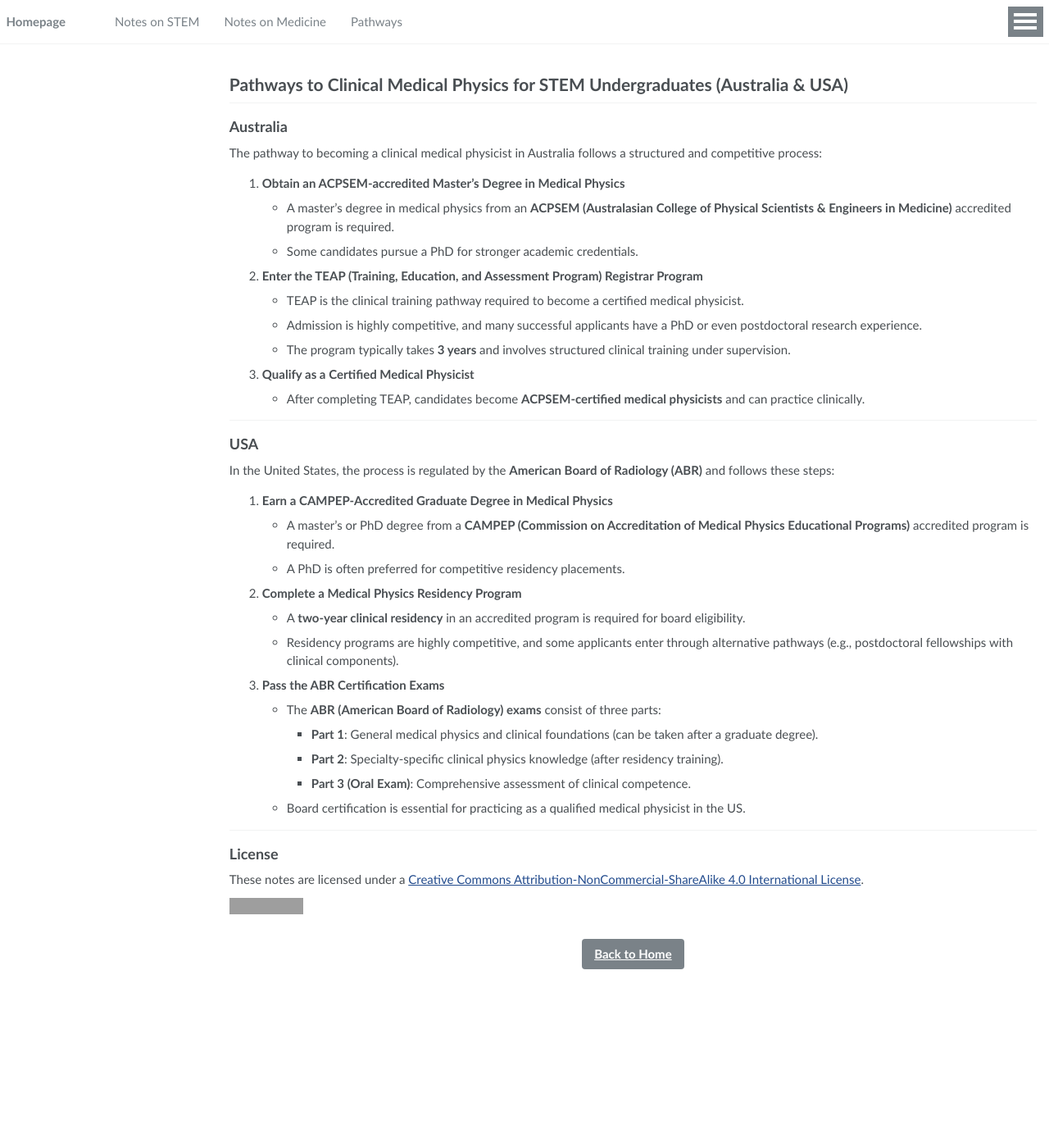
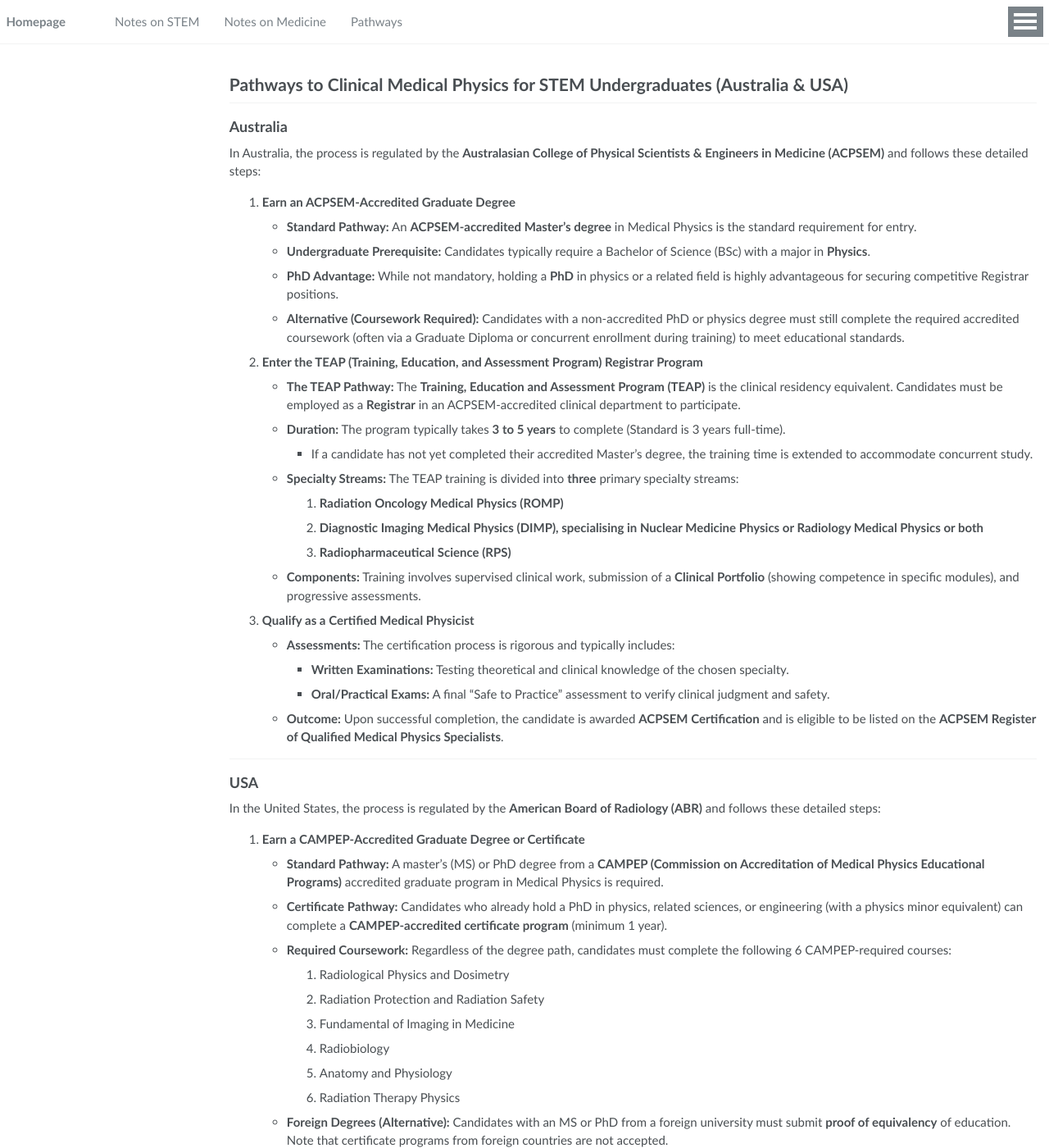
Before and after one commit to Louis-QiuyuLu/Louis-QiuyuLu.github.io, a Jekyll site: the page built from _pages/pathways.md, in a window 1280 px wide and 1400 px high. Shown: the whole window at 82% size. Built offline with Jekyll 4.4.1, drawn with Linux system fonts in a browser that asks for light colours; some of the changed text lies outside the part shown; grey boxes are pictures that could not be loaded.

Commit message:
Update pathways.md

```diff
--- a/_pages/pathways.md
+++ b/_pages/pathways.md
@@ -11,40 +11,61 @@ author_profile: false
 
 ## Australia
 
-The pathway to becoming a clinical medical physicist in Australia follows a structured and competitive process:
+In Australia, the process is regulated by the **Australasian College of Physical Scientists & Engineers in Medicine (ACPSEM)** and follows these detailed steps:
 
-1. **Obtain an ACPSEM-accredited Master's Degree in Medical Physics**
-   - A master's degree in medical physics from an **ACPSEM (Australasian College of Physical Scientists & Engineers in Medicine)** accredited program is required.
-   - Some candidates pursue a PhD for stronger academic credentials.
+1. **Earn an ACPSEM-Accredited Graduate Degree**
+    * **Standard Pathway:** An **ACPSEM-accredited Master's degree** in Medical Physics is the standard requirement for entry.
+    * **Undergraduate Prerequisite:** Candidates typically require a Bachelor of Science (BSc) with a major in **Physics**.
+    * **PhD Advantage:** While not mandatory, holding a **PhD** in physics or a related field is highly advantageous for securing competitive Registrar positions.
+    * **Alternative (Coursework Required):** Candidates with a non-accredited PhD or physics degree must still complete the required accredited coursework (often via a Graduate Diploma or concurrent enrollment during training) to meet educational standards.
 
 2. **Enter the TEAP (Training, Education, and Assessment Program) Registrar Program**
-   - TEAP is the clinical training pathway required to become a certified medical physicist.
-   - Admission is highly competitive, and many successful applicants have a PhD or even postdoctoral research experience.
-   - The program typically takes **3 years** and involves structured clinical training under supervision.
+    * **The TEAP Pathway:** The **Training, Education and Assessment Program (TEAP)** is the clinical residency equivalent. Candidates must be employed as a **Registrar** in an ACPSEM-accredited clinical department to participate.
+    * **Duration:** The program typically takes **3 to 5 years** to complete (Standard is 3 years full-time).
+        * If a candidate has not yet completed their accredited Master's degree, the training time is extended to accommodate concurrent study.
+    * **Specialty Streams:** The TEAP training is divided into **three** primary specialty streams:
+        1.  **Radiation Oncology Medical Physics (ROMP)**
+        2.  **Diagnostic Imaging Medical Physics (DIMP), specialising in Nuclear Medicine Physics or Radiology Medical Physics or both**
+        3.  **Radiopharmaceutical Science (RPS)**
+    * **Components:** Training involves supervised clinical work, submission of a **Clinical Portfolio** (showing competence in specific modules), and progressive assessments.
 
 3. **Qualify as a Certified Medical Physicist**
-   - After completing TEAP, candidates become **ACPSEM-certified medical physicists** and can practice clinically.
+    * **Assessments:** The certification process is rigorous and typically includes:
+        * **Written Examinations:** Testing theoretical and clinical knowledge of the chosen specialty.
+        * **Oral/Practical Exams:** A final "Safe to Practice" assessment to verify clinical judgment and safety.
+    * **Outcome:** Upon successful completion, the candidate is awarded **ACPSEM Certification** and is eligible to be listed on the **ACPSEM Register of Qualified Medical Physics Specialists**.
 
 ---
 
 ## USA
 
-In the United States, the process is regulated by the **American Board of Radiology (ABR)** and follows these steps:
+In the United States, the process is regulated by the **American Board of Radiology (ABR)** and follows these detailed steps:
 
-1. **Earn a CAMPEP-Accredited Graduate Degree in Medical Physics**
-   - A master's or PhD degree from a **CAMPEP (Commission on Accreditation of Medical Physics Educational Programs)** accredited program is required.
-   - A PhD is often preferred for competitive residency placements.
+1.  **Earn a CAMPEP-Accredited Graduate Degree or Certificate**
+    * **Standard Pathway:** A master's (MS) or PhD degree from a **CAMPEP (Commission on Accreditation of Medical Physics Educational Programs)** accredited graduate program in Medical Physics is required.
+    * **Certificate Pathway:** Candidates who already hold a PhD in physics, related sciences, or engineering (with a physics minor equivalent) can complete a **CAMPEP-accredited certificate program** (minimum 1 year).
+    * **Required Coursework:** Regardless of the degree path, candidates must complete the following 6 CAMPEP-required courses:
+        1.  Radiological Physics and Dosimetry
+        2.  Radiation Protection and Radiation Safety
+        3.  Fundamental of Imaging in Medicine
+        4.  Radiobiology
+        5.  Anatomy and Physiology
+        6.  Radiation Therapy Physics
+    * **Foreign Degrees (Alternative):** Candidates with an MS or PhD from a foreign university must submit **proof of equivalency** of education. Note that certificate programs from foreign countries are not accepted.
+    * *Milestone:* After 2012, candidates from the United States are eligible to take **Part 1** of the ABR examination upon completing these educational requirements.
 
-2. **Complete a Medical Physics Residency Program**
-   - A **two-year clinical residency** in an accredited program is required for board eligibility.
-   - Residency programs are highly competitive, and some applicants enter through alternative pathways (e.g., postdoctoral fellowships with clinical components).
+2.  **Complete a Medical Physics Residency Program**
+    * **Standard Residency:** Completion of a **CAMPEP medical physics residency** ranging from **2 to 3 years** is required.
+        * In a 3-year program, 1 year should be dedicated to research and development, with a minimum of **2 years of clinical training**.
+    * **Alternative Training:** An alternative involves **3 years of supervised training** from a CAMPEP residency program that aligns with residency requirements. This path implies 3 years of guaranteed employment where the employer must provide a visa.
+    * *Milestone:* Since 2012, candidates are eligible to take **ABR Part 2** only after completing their residency. Alternative pathway candidates must wait until the completion of their program to take Part 2.
 
-3. **Pass the ABR Certification Exams**
-   - The **ABR (American Board of Radiology) exams** consist of three parts:
-     - **Part 1**: General medical physics and clinical foundations (can be taken after a graduate degree).
-     - **Part 2**: Specialty-specific clinical physics knowledge (after residency training).
-     - **Part 3 (Oral Exam)**: Comprehensive assessment of clinical competence.
-   - Board certification is essential for practicing as a qualified medical physicist in the US.
+3.  **Pass the ABR Certification Exams & Become Qualified**
+    * The **ABR (American Board of Radiology) exams** consist of three parts:
+        * **Part 1**: General medical physics and clinical foundations (taken after education).
+        * **Part 2**: Specialty-specific clinical physics knowledge (taken after residency).
+        * **Part 3 (Oral Exam)**: A comprehensive assessment of clinical competence taken after successful completion of Part 2.
+    * **Outcome:** Upon successfully completing Part 3, the candidate is recognized as a **Qualified Medical Physicist**, which is a common requirement for many state regulatory bodies to practice medical physics.
 
 ---
 
```
